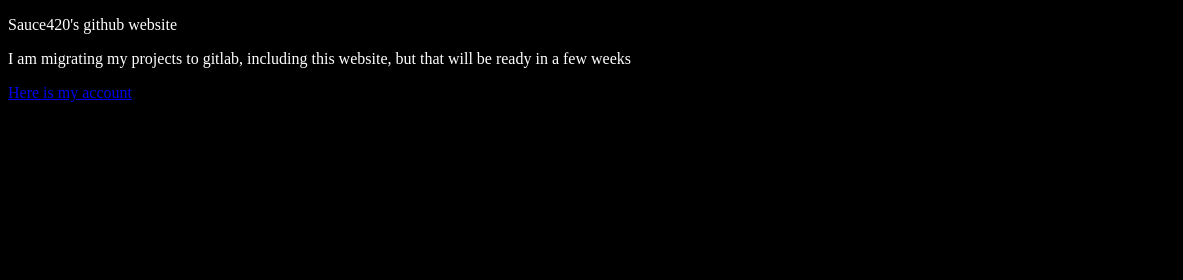
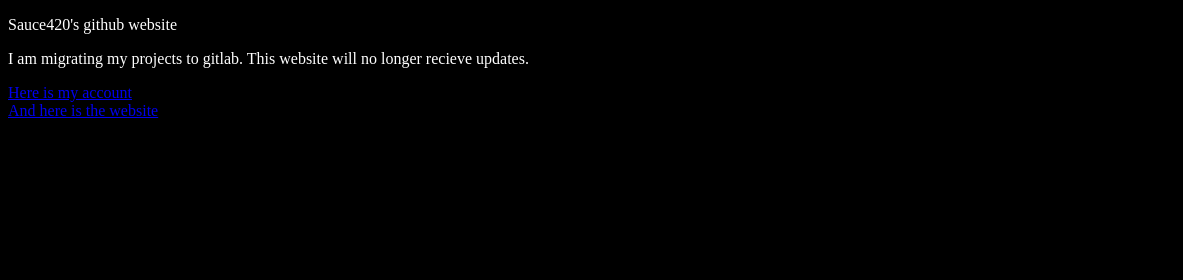
Before and after one commit to jemsurfer/sauce420.github.io, a plain HTML site: page index.html in a window 1280 px wide. Shown: the top 280 px of the page, 0-1183 px from the left. Drawn offline with Linux system fonts and the light colour scheme.

Commit message:
Update index.html

```diff
--- a/index.html
+++ b/index.html
@@ -9,9 +9,10 @@
     Sauce420's github website
   </p>
   <p>
-    I am migrating my projects to gitlab, including this website, but that will be ready in a few weeks
+    I am migrating my projects to gitlab. This website will no longer recieve updates.
   </p>
-  <a href="https://gitlab.com/sauce420">Here is my account</a>
+  <a href="https://gitlab.com/sauce420">Here is my account</a><br>
+  <a href="https://sauce420.gitlab.io/">And here is the website</a>
   <button onclick="toggle(); theme_change();" class="h">
     Toggle light/dark mode
   </button>
```
